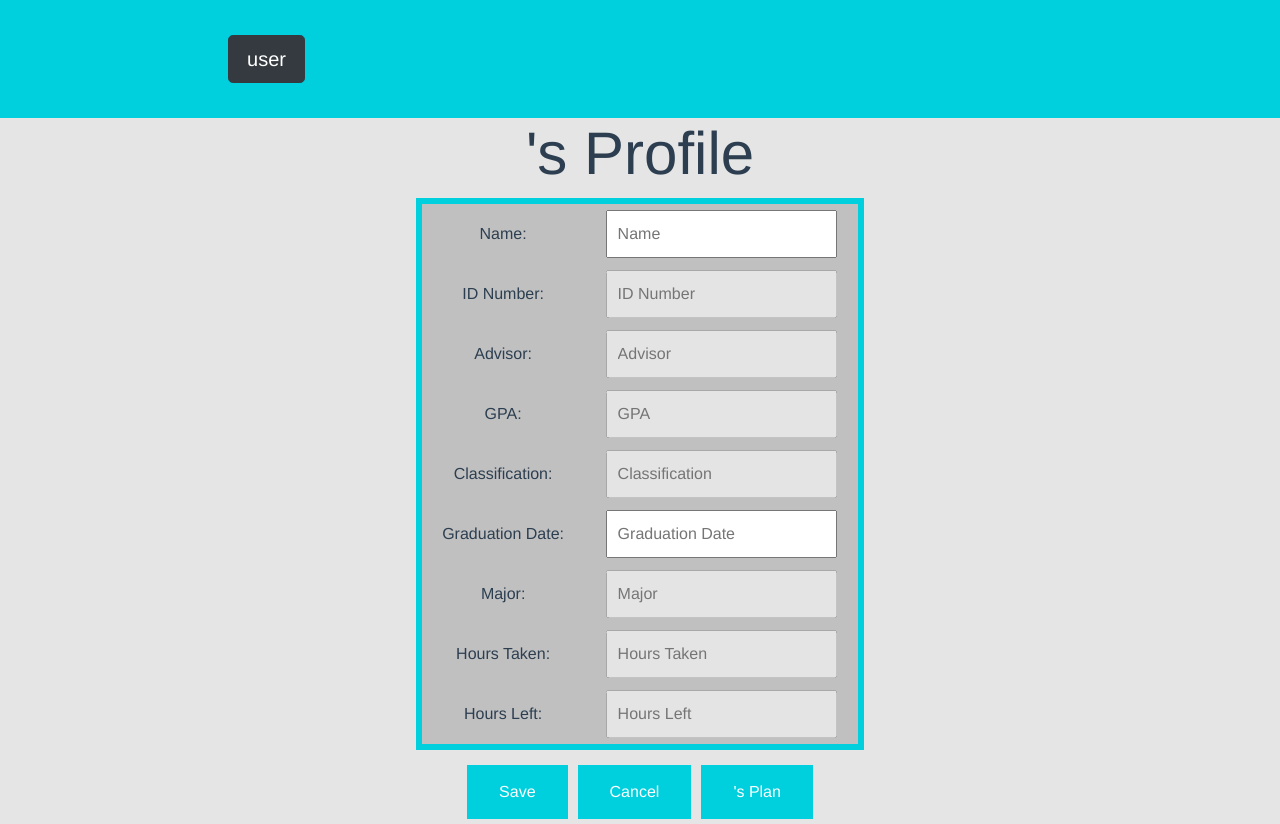
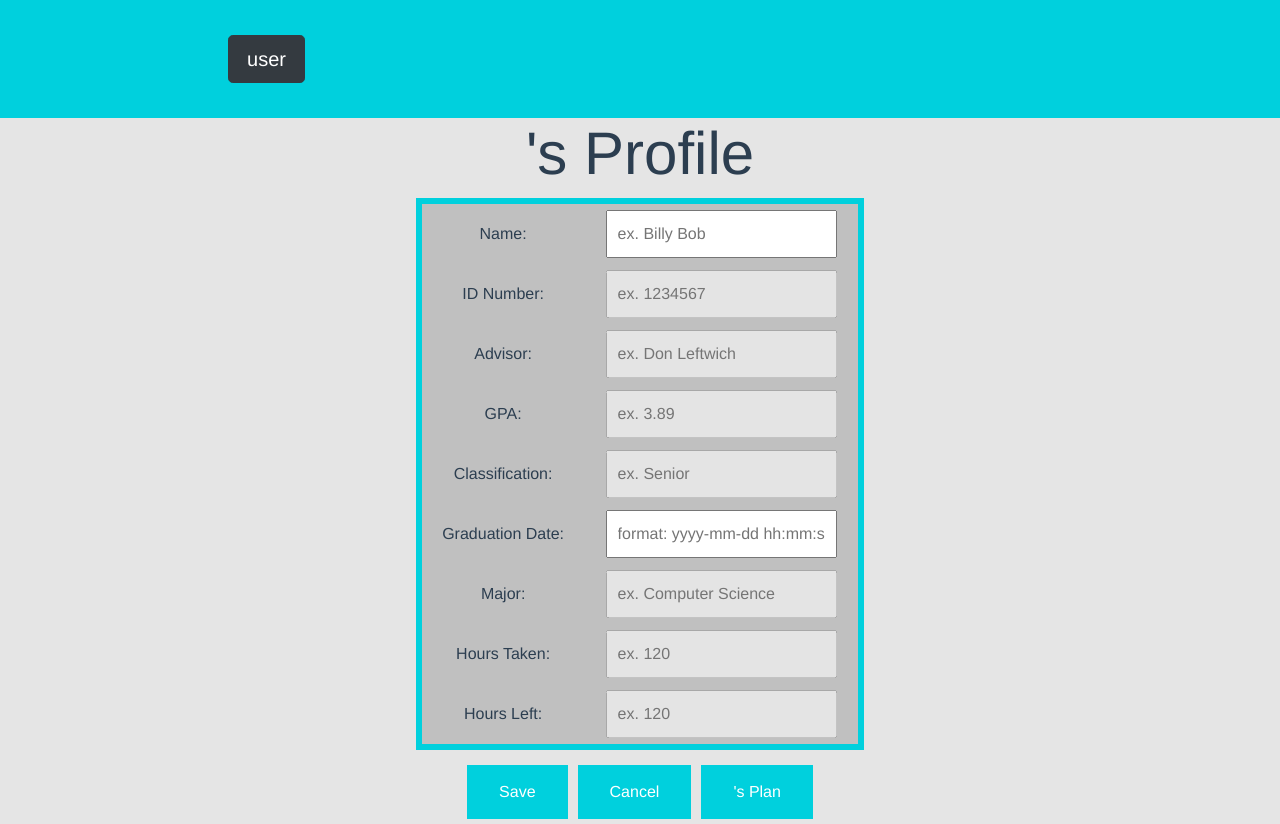
Before and after one commit to tylerdavidjoy/SEIV-Project2-Vue, a Vue app: page /profile in a window 1280 px wide. Shown: the top 824 px of the page. Built offline with nearby package versions, Linux system fonts and the light colour scheme; no server answers.

Commit message:
this should parse the date field into a datetime for the db made the placeholders make more sense

```diff
--- a/src/components/Profile.vue
+++ b/src/components/Profile.vue
@@ -9,63 +9,63 @@
          <tr>
            <td><label>Name:</label></td>
            <td>
-             <input type="text" v-model="student.stu_name" placeholder="Name"/>
+             <input type="text" v-model="student.stu_name" placeholder="ex. Billy Bob"/>
             </td>
         </tr>
 
         <tr>
            <td><label>ID Number:</label></td>
             <td>
-              <input type="text" v-model="student.stu_id" placeholder="ID Number" disabled/>
+              <input type="text" v-model="student.stu_id" placeholder="ex. 1234567" disabled/>
             </td>
         </tr>
 
         <tr>
           <td><label>Advisor:</label></td>
           <td>
-            <input type="text" v-model="advisor.advisor_name" placeholder="Advisor" disabled/>
+            <input type="text" v-model="advisor.advisor_name" placeholder="ex. Don Leftwich" disabled/>
           </td>
         </tr>
 
         <tr>
           <td><label>GPA:</label></td>
           <td>
-            <input type="text" v-model="student.stu_gpa" placeholder="GPA" disabled/>
+            <input type="text" v-model="student.stu_gpa" placeholder="ex. 3.89" disabled/>
           </td>
         </tr>
 
         <tr>
           <td><label>Classification:</label></td>
           <td>
-            <input type="text" v-model="student.stu_classification" placeholder="Classification" disabled/>
+            <input type="text" v-model="student.stu_classification" placeholder="ex. Senior" disabled/>
           </td>
         </tr>
 
         <tr>
           <td><label>Graduation Date:</label></td>
           <td>
-            <input type="text" v-model="student.stu_grad_date" placeholder="Graduation Date" />
+            <input type="text" v-model="student.stu_grad_date" placeholder="format: yyyy-mm-dd hh:mm:ss" />
           </td>
         </tr>
 
         <tr>
           <td><label>Major:</label></td>
           <td>
-            <input type="text" v-model="major.major_name" placeholder="Major" disabled/>
+            <input type="text" v-model="major.major_name" placeholder="ex. Computer Science" disabled/>
           </td>
         </tr>
 
         <tr>
           <td><label>Hours Taken:</label></td>
           <td>
-            <input type="text" v-model="student.stu_hrs_taken" placeholder="Hours Taken" disabled/>
+            <input type="text" v-model="student.stu_hrs_taken" placeholder="ex. 120" disabled/>
           </td>
         </tr>
 
         <tr>
           <td><label>Hours Left:</label></td>
           <td>
-            <input type="text" v-model="student.stu_hrs_not_taken" placeholder="Hours Left" disabled/>
+            <input type="text" v-model="student.stu_hrs_not_taken" placeholder="ex. 120" disabled/>
           </td>
         </tr>
 
@@ -108,7 +108,7 @@ export default {
               stu_gpa: Number(this.student.stu_gpa),
               stu_name: this.student.stu_name,
               stu_hrs_taken: Number(this.student.stu_hrs_taken),
-              stu_grad_date: this.student.stu_grad_date,
+              stu_grad_date: getDateFromFormat(this.student.stu_grad_date, "yyyy-mm-dd hh:mm:ss"),
               stu_hrs_not_taken: Number(this.student.stu_hrs_not_taken),
               stu_classification: this.student.stu_classification,
             }
```
